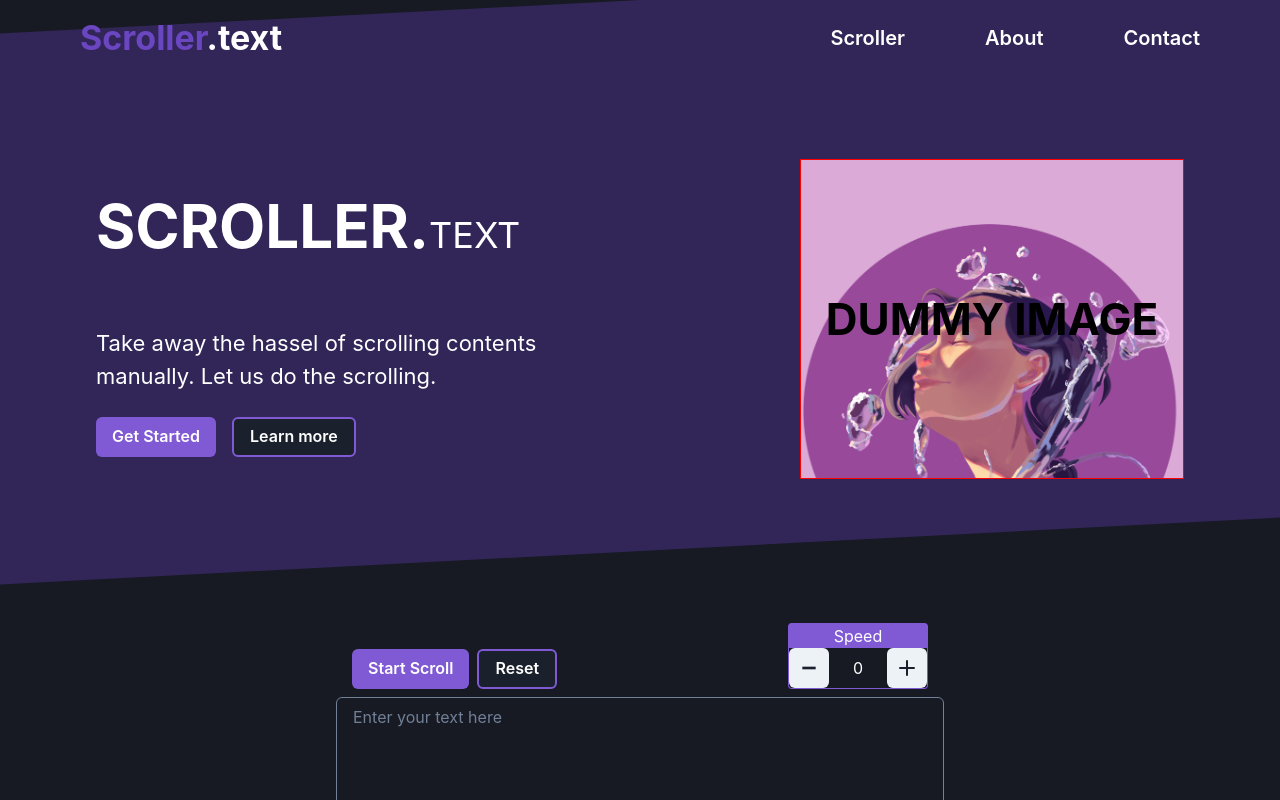
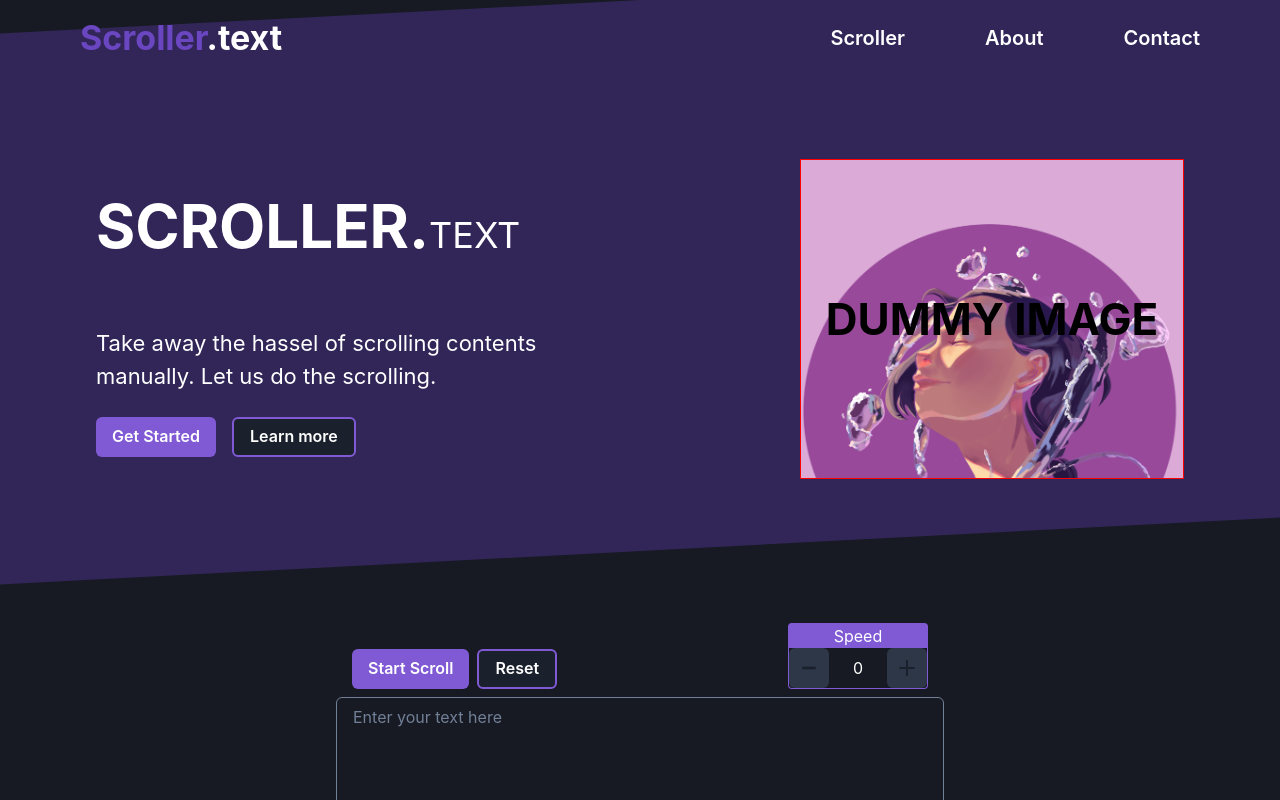
Before and after one commit to prashantStha308/autoScrollerNew, a React (Vite) app: page / in a window 1280 px wide. Shown: the top 800 px of the page. Built offline with nearby package versions, Linux system fonts and the light colour scheme.

Commit message:
changed text color to white gloablly

```diff
--- a/src/components/Scroller.jsx
+++ b/src/components/Scroller.jsx
@@ -2,6 +2,8 @@ import { Box, Button, Center, HStack, IconButton, Text, Textarea, VStack } from
 import { borderBtn , shadedBtn } from './style.js';
 import { useState } from "react";
 import { AddIcon, MinusIcon } from "@chakra-ui/icons";
+
+const smBtnSize = 5;
 
 const Scroller = () => {
 
@@ -54,7 +56,7 @@ const Scroller = () => {
                 <HStack borderBottom="1px solid" borderX="1px solid" borderColor="purple.500" roundedBottom={4}>
                   {/* For Control Buttons */}
                   {/* Minus Buttons */}
-                  <IconButton onClick={()=>(handelCount(-1))}>
+                  <IconButton onClick={()=>(handelCount(-1))} backgroundColor={'gray.700'} >
                     <MinusIcon />
                   </IconButton>
                   {/* Count */}
@@ -62,8 +64,8 @@ const Scroller = () => {
                     {count}
                   </Text>
                   {/* Add Button */}
-                  <IconButton onClick={()=>(handelCount(1))}>
-                    <AddIcon />
+                  <IconButton onClick={()=>(handelCount(1))} backgroundColor={'gray.700'} >
+                    <AddIcon  />
                   </IconButton>
                 </HStack>
               </VStack>
```
